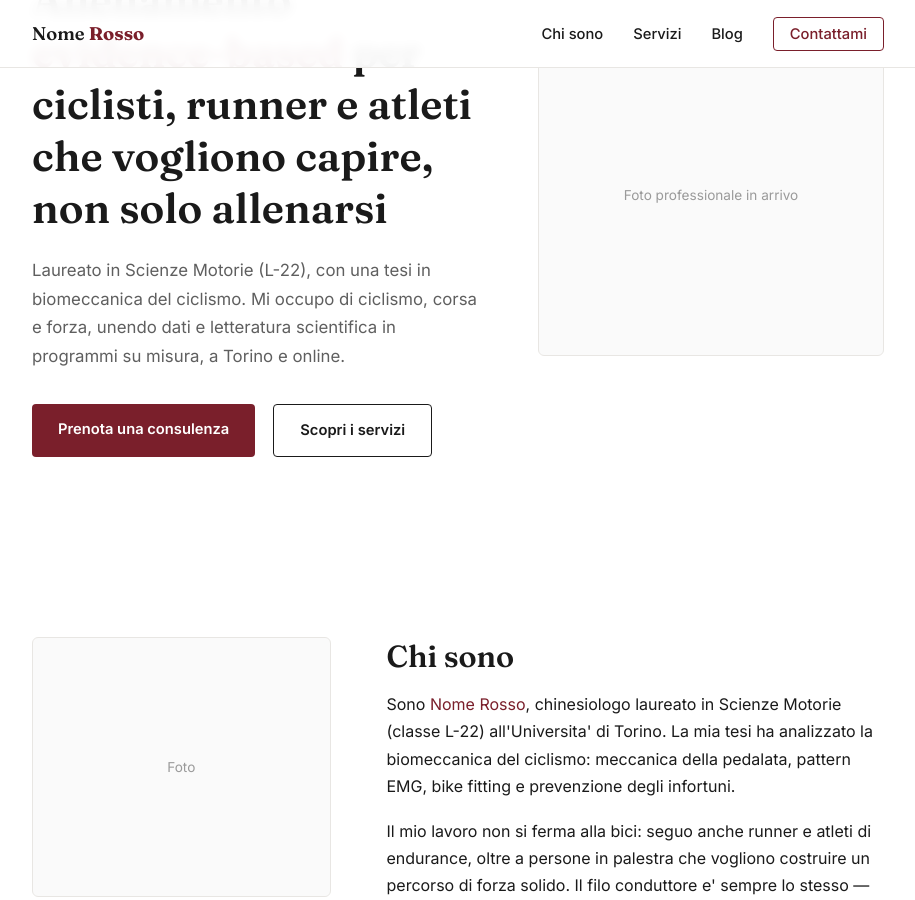
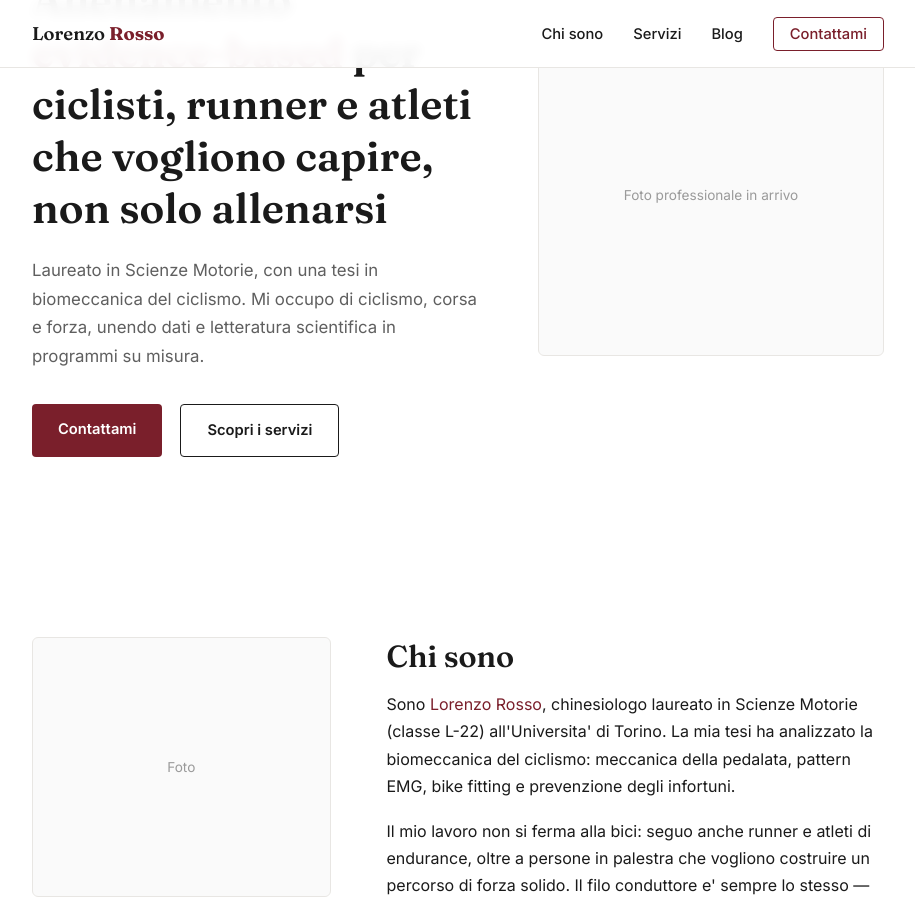
Before and after one commit to lorenzorossoo/Portfolio, a Jekyll site: the page built from index.html, in a window 1280 px wide and 900 px high, scrolled down 244 px. Shown: the whole window, without its empty margins (182-1097 px from the left). Built offline with Jekyll 4.4.1, drawn with Linux system fonts in a browser that asks for light colours; some of the changed text lies outside the part shown.

Commit message:
modifica nomi

```diff
--- a/_config.yml
+++ b/_config.yml
@@ -1,4 +1,4 @@
-title: Nome Rosso
+title: Lorenzo Rosso
 description: "Chinesiologo - Coaching endurance (ciclismo e corsa) e forza"
 baseurl: "/Portfolio"
 url: ""
--- a/_layouts/default.html
+++ b/_layouts/default.html
@@ -13,7 +13,7 @@
 
 <header class="navbar">
   <div class="nav-inner">
-    <a href="{{ '/' | relative_url }}" class="logo">Nome <span class="accent">Rosso</span></a>
+    <a href="{{ '/' | relative_url }}" class="logo">Lorenzo <span class="accent">Rosso</span></a>
     <nav>
       <ul class="nav-links">
         <li><a href="{{ '/' | relative_url }}#chi-sono">Chi sono</a></li>
@@ -30,7 +30,7 @@
 
 <footer class="footer">
   <div class="container">
-    <p>&copy; 2026 Nome Rosso &ndash; Chinesiologo. Tutti i diritti riservati.</p>
+    <p>&copy; 2026 Lorenzo Rosso &ndash; Chinesiologo. Tutti i diritti riservati.</p>
   </div>
 </footer>
 
--- a/index.html
+++ b/index.html
@@ -7,9 +7,9 @@ title: Home
     <div class="hero-text">
       <p class="tagline">Chinesiologo &bull; Coaching endurance &amp; forza</p>
       <h1>Allenamento <span class="accent">evidence-based</span> per ciclisti, runner e atleti che vogliono capire, non solo allenarsi</h1>
-      <p class="subtitle">Laureato in Scienze Motorie (L-22), con una tesi in biomeccanica del ciclismo. Mi occupo di ciclismo, corsa e forza, unendo dati e letteratura scientifica in programmi su misura, a Torino e online.</p>
+      <p class="subtitle">Laureato in Scienze Motorie, con una tesi in biomeccanica del ciclismo. Mi occupo di ciclismo, corsa e forza, unendo dati e letteratura scientifica in programmi su misura.</p>
       <div class="hero-cta">
-        <a href="#contatti" class="btn-primary">Prenota una consulenza</a>
+        <a href="#contatti" class="btn-primary">Contattami</a>
         <a href="#servizi" class="btn-secondary">Scopri i servizi</a>
       </div>
     </div>
@@ -26,7 +26,7 @@ title: Home
     </div>
     <div class="about-text">
       <h2>Chi sono</h2>
-      <p>Sono <span class="accent">Nome Rosso</span>, chinesiologo laureato in Scienze Motorie (classe L-22) all'Universita' di Torino. La mia tesi ha analizzato la biomeccanica del ciclismo: meccanica della pedalata, pattern EMG, bike fitting e prevenzione degli infortuni.</p>
+      <p>Sono <span class="accent">Lorenzo Rosso</span>, chinesiologo laureato in Scienze Motorie (classe L-22) all'Universita' di Torino. La mia tesi ha analizzato la biomeccanica del ciclismo: meccanica della pedalata, pattern EMG, bike fitting e prevenzione degli infortuni.</p>
       <p>Il mio lavoro non si ferma alla bici: seguo anche runner e atleti di endurance, oltre a persone in palestra che vogliono costruire un percorso di forza solido. Il filo conduttore e' sempre lo stesso &mdash; unire l'esperienza pratica sul campo con l'analisi rigorosa dei dati e della letteratura scientifica.</p>
       <p>Niente formule generiche: ogni programma nasce dalla persona che ho davanti, dai suoi obiettivi e da cio' che la ricerca dimostra funzionare davvero.</p>
       <ul class="credentials">
@@ -102,10 +102,10 @@ title: Home
       <ul class="contact-list">
         <li><strong>Email:</strong> <a href="mailto:nome.rosso@email.com">nome.rosso@email.com</a></li>
         <li><strong>WhatsApp:</strong> <a href="https://wa.me/390000000000" target="_blank" rel="noopener">+39 000 000 0000</a></li>
-        <li><strong>Instagram:</strong> <a href="https://instagram.com/tuoprofilo" target="_blank" rel="noopener">@tuoprofilo</a></li>
-        <li><strong>Strava:</strong> <a href="https://strava.com/athletes/tuoprofilo" target="_blank" rel="noopener">Profilo Strava</a></li>
+        <li><strong>Instagram:</strong> <a href="https://instagram.com/lorenzorossoo" target="_blank" rel="noopener">@lorenzorossoo</a></li>
+        <li><strong>Strava:</strong> <a href="https://strava.com/athletes/lorenzorosso" target="_blank" rel="noopener">Profilo Strava</a></li>
         <li><strong>LinkedIn:</strong> <a href="https://linkedin.com/in/tuoprofilo" target="_blank" rel="noopener">Profilo LinkedIn</a></li>
-        <li><strong>Sede:</strong> Torino, Piemonte</li>
+        <li><strong>Sede:</strong> Cuneo, Piemonte</li>
       </ul>
     </div>
     <form class="contact-form" action="https://formspree.io/f/YOUR_FORM_ID" method="POST">
```
